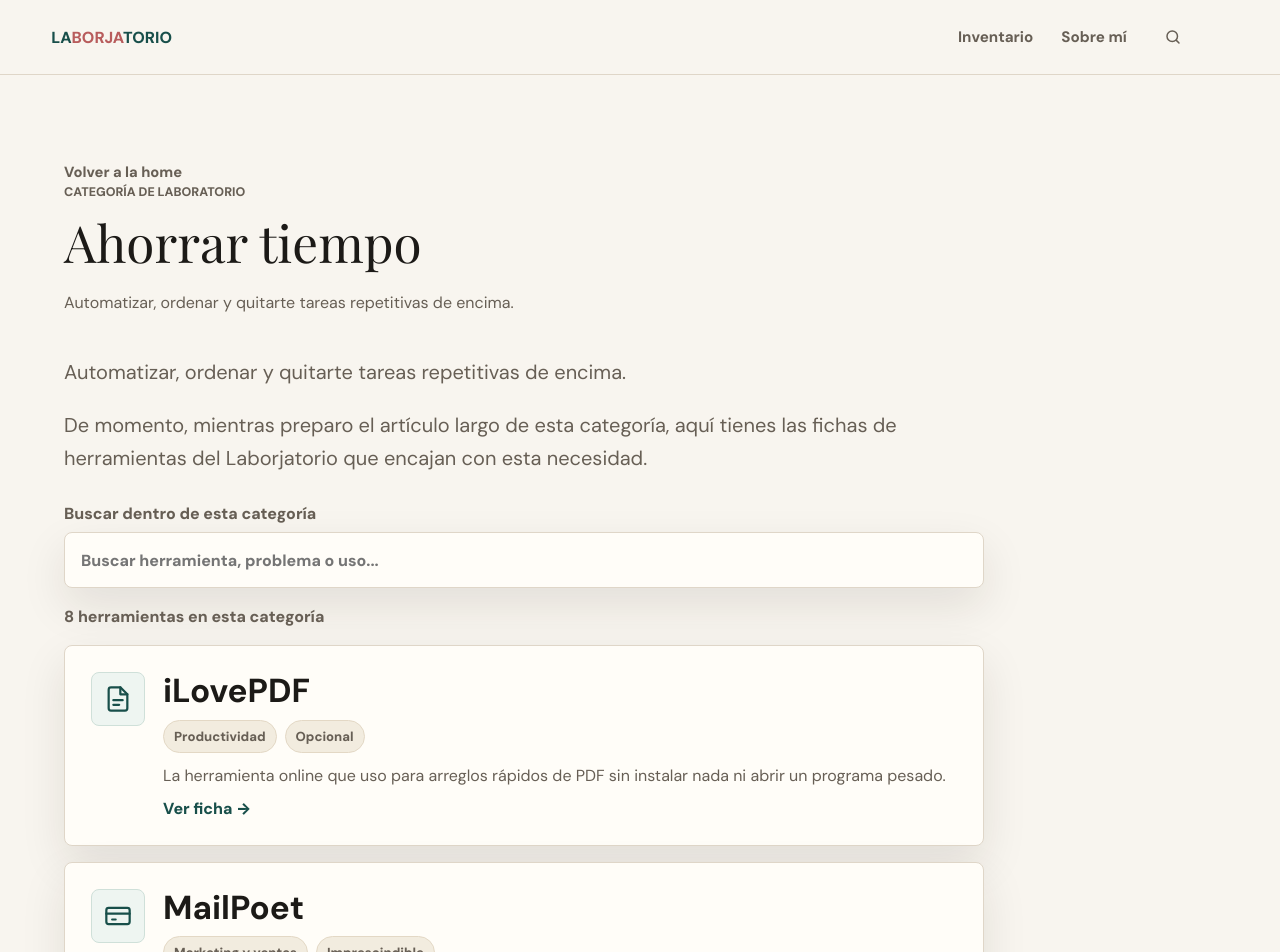
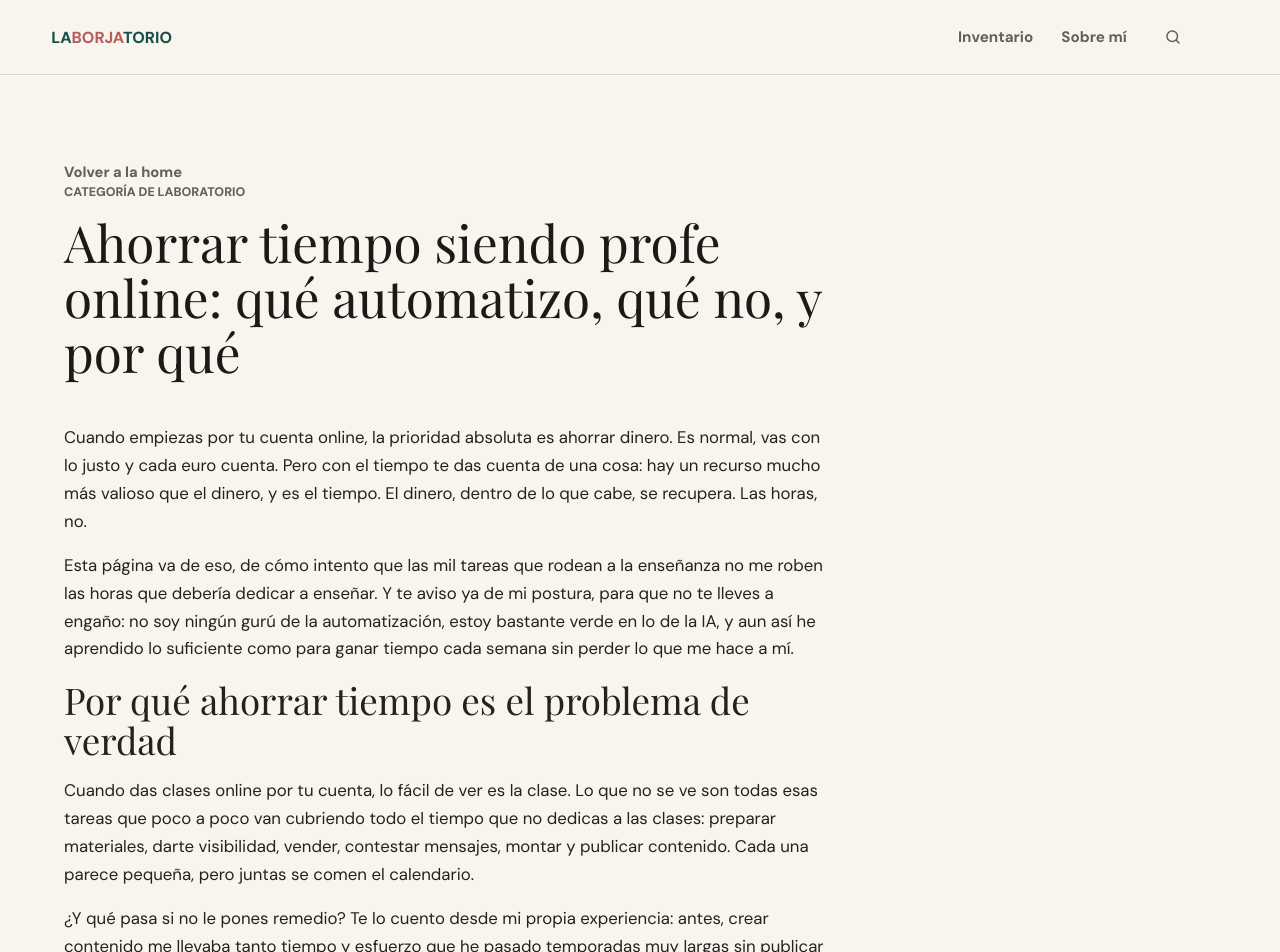
Before and after one commit to boreas77/laborjatorio, a Next.js app: page /ahorrar-tiempo in a window 1280 px wide. Shown: the top 952 px of the page. Built offline with nearby package versions, Linux system fonts and the light colour scheme.

Commit message:
Añade artículo editorial a ahorrar tiempo

```diff
--- a/src/data/needs.ts
+++ b/src/data/needs.ts
@@ -310,6 +310,75 @@ export const needCategories: NeedCategory[] = [
       "lastpass",
       "notion",
       "squoosh"
+    ],
+    articleTitle: "Ahorrar tiempo siendo profe online: qué automatizo, qué no, y por qué",
+    metaDescription:
+      "Cómo ahorro tiempo como profe online: qué automatizo, qué elimino y qué reservo para mi voz y mi criterio.",
+    narrativeIntro: [
+      "Cuando empiezas por tu cuenta online, la prioridad absoluta es ahorrar dinero. Es normal, vas con lo justo y cada euro cuenta. Pero con el tiempo te das cuenta de una cosa: hay un recurso mucho más valioso que el dinero, y es el tiempo. El dinero, dentro de lo que cabe, se recupera. Las horas, no.",
+      "Esta página va de eso, de cómo intento que las mil tareas que rodean a la enseñanza no me roben las horas que debería dedicar a enseñar. Y te aviso ya de mi postura, para que no te lleves a engaño: no soy ningún gurú de la automatización, estoy bastante verde en lo de la IA, y aun así he aprendido lo suficiente como para ganar tiempo cada semana sin perder lo que me hace a mí."
+    ],
+    narrativeSections: [
+      {
+        title: "Por qué ahorrar tiempo es el problema de verdad",
+        paragraphs: [
+          "Cuando das clases online por tu cuenta, lo fácil de ver es la clase. Lo que no se ve son todas esas tareas que poco a poco van cubriendo todo el tiempo que no dedicas a las clases: preparar materiales, darte visibilidad, vender, contestar mensajes, montar y publicar contenido. Cada una parece pequeña, pero juntas se comen el calendario.",
+          "¿Y qué pasa si no le pones remedio? Te lo cuento desde mi propia experiencia: antes, crear contenido me llevaba tanto tiempo y esfuerzo que he pasado temporadas muy largas sin publicar nada. No por falta de ganas, sino porque el proceso era tan pesado que lo iba dejando. Ese es el precio real de no cuidar tu tiempo: no es solo cansancio, es que dejas de hacer cosas que importan para tu negocio."
+        ]
+      },
+      {
+        title: "Mi experiencia: del ahorrar dinero al proteger el tiempo",
+        paragraphs: [
+          "Mi evolución ha sido justo esa, pasar de proteger el dinero a proteger el tiempo. Y lo bonito es para qué sirve ese tiempo que rescatas. Estoy creando algunas automatizaciones súper chulas que me hacen ganar tiempo cada día, tiempo que puedo dedicar a cosas más importantes, como meter mis servicios, pasear a mi perra o meter los pies en el agua paseando por la playa.",
+          "No te lo cuento como una frase bonita. Lo cuento porque ese es el objetivo de verdad. No automatizo por el gusto de automatizar ni por parecer moderno. Automatizo para recuperar trozos de vida, unos para el negocio y otros, sencillamente, para vivir."
+        ]
+      },
+      {
+        title: "Lo que he aprendido: automatiza, pero con criterio",
+        paragraphs: [
+          "Aquí está la parte importante, la que de verdad quiero que te lleves, porque es donde casi todo el mundo se equivoca. Antes de pensar en automatizar nada, es importante valorar cada cierto tiempo las tareas que estamos haciendo cada semana y ver cuáles realmente tienen un impacto y cuáles no. Automatizar eso que no nos aporta nada no es la solución. Si una tarea no sirve para nada, no la automatices: elimínala. Automatizar una tontería solo te da una tontería más rápida.",
+          "Y hay una segunda regla que para mí es sagrada: no automatices ni delegues lo que te hace único. Los guiones no los delego, los newsletters los escribo yo. Eso es mi voz, mi criterio, mi valor, y ahí no entra ninguna máquina. Pero si puedes crear las portadas de esos contenidos más rápido, pues genial. La frontera está clara: lo repetitivo y sin alma, fuera de tu mesa. Lo que solo puedes hacer tú, se queda contigo.",
+          "Lo tercero es honestidad sobre mí mismo. Estoy muy verde todavía en automatizaciones con IA. No te voy a vender que tengo un sistema perfecto, porque sigo experimentando y metiendo la pata. Pero precisamente por eso lo cuento, porque puede que tú estés en el mismo punto."
+        ]
+      },
+      {
+        title: "Las herramientas y automatizaciones que uso",
+        paragraphs: [
+          "No te voy a detallar cada herramienta, que para eso está su ficha. Te cuento dónde me ahorran tiempo de verdad.",
+          "Mi caso estrella ahora mismo es [OpusClip](/herramientas/opus-clip): cojo contenido de vídeo que ya tengo y lo convierto en clips listos para redes en un momento, cuando antes eso me llevaba un mundo. También estoy experimentando con [Codex](/buscar?q=Codex) para crear resúmenes diarios y automatizar parte de la gestión de mis tareas de preparación, aunque te aviso de que esto lo tengo todavía en fase muy de pruebas.",
+          "Para lo demás, las piezas de siempre cumplen su papel sin que les dé mucha vuelta: [Google Calendar](/buscar?q=Google%20Calendar) y [Google Drive](/buscar?q=Google%20Drive) para tener el tiempo y los recursos a mano, [ChatGPT](/herramientas/chatgpt) como segundo cerebro para filtrar ideas y ordenar, [Canva](/herramientas/canva) para sacar diseños rápidos como esas portadas, [MailPoet](/herramientas/mailpoet) para los emails y [Metricool](/herramientas/metricool) para no perder tiempo planificando redes a mano. Cada una me quita un poco de fricción de encima. Sumadas, me devuelven horas."
+        ]
+      },
+      {
+        title: "Consejos para quien empieza",
+        paragraphs: [
+          "Si estás arrancando, no te lances a automatizarlo todo el primer día. Empieza por lo aburrido pero esencial: siéntate y mira en qué se te va la semana. Detecta lo que repites una y otra vez y lo que no te aporta nada. Lo segundo, elimínalo. Lo primero, mira si una herramienta puede hacerlo por ti.",
+          "No te obsesiones con tener el sistema más sofisticado, y sobre todo no toques lo que te hace especial. El objetivo no es trabajar como una máquina, es liberar tiempo para enseñar mejor y, de paso, para vivir. Y no te agobies si vas lento con la IA: yo también, y no pasa nada."
+        ]
+      },
+      {
+        title: "Índice rápido",
+        paragraphs: [
+          "Las herramientas que más tiempo me ahorran:"
+        ],
+        bullets: [
+          "Clips para redes desde vídeo: [OpusClip](/herramientas/opus-clip) (Importante)",
+          "Gestión de tareas y automatizaciones, en pruebas: [Codex](/buscar?q=Codex) (Importante)",
+          "Organización del tiempo y los recursos: [Google Calendar](/buscar?q=Google%20Calendar) (Imprescindible), [Google Drive](/buscar?q=Google%20Drive) (Imprescindible)",
+          "Segundo cerebro para ideas y orden: [ChatGPT](/herramientas/chatgpt) (Imprescindible)",
+          "Diseño rápido: [Canva](/herramientas/canva) (Importante)",
+          "Emails: [MailPoet](/herramientas/mailpoet) (Imprescindible)",
+          "Planificación de redes: [Metricool](/herramientas/metricool) (Importante)",
+          "Y si quieres seguir tirando del hilo, esto se da la mano con [Crear contenido](/crear-contenido), [Crear materiales](/crear-materiales), [Automatización](/categorias/automatizacion) y, aunque no lo parezca, con [Mi escritorio](/mi-escritorio): ganar tiempo también es una forma de cuidarte y no quemarte."
+        ]
+      },
+      {
+        title: "Conclusión",
+        paragraphs: [
+          "Ahorrar tiempo no va de automatizar todo lo que se mueve. Va de tener claro qué te aporta valor y proteger ese tiempo con uñas y dientes. Automatiza lo repetitivo, elimina lo inútil, y guárdate para ti lo que solo tú puedes hacer: tu voz, tu criterio, tu manera de enseñar. Todo lo demás es negociable.",
+          "Si quieres que te cuente con calma cómo voy montando estas automatizaciones y qué aprendo por el camino, incluidos los tropiezos, te lo cuento en [borjaprofe.com](https://borjaprofe.com). Y si tienes una duda o quieres contarme en qué se te va el tiempo a ti, escríbeme a hola@borjaprofe.com y le buscamos solución."
+        ]
+      }
     ]
   },
   {
```
